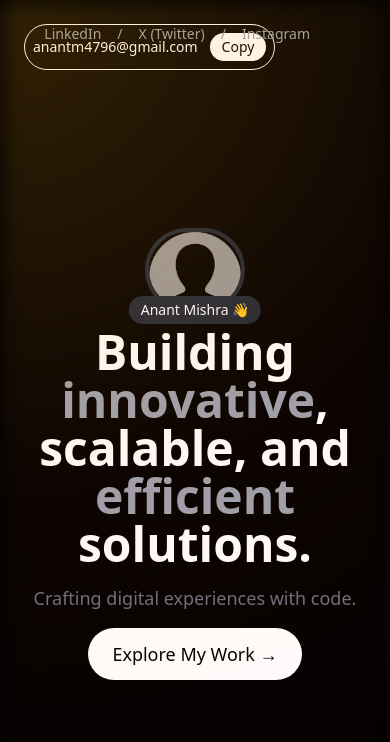
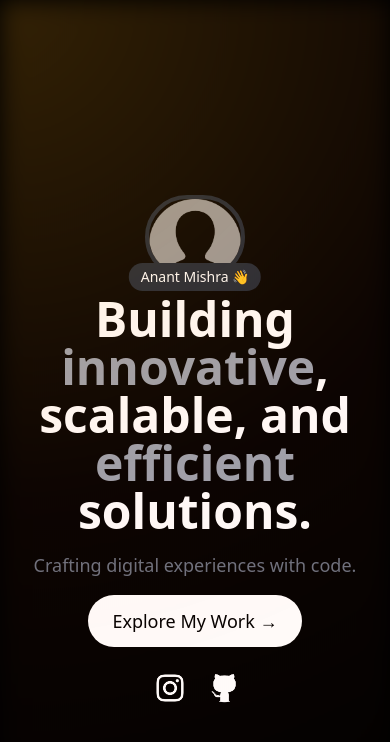
Before and after one commit to Anant-404/Portfolio, a Next.js app: page / in a window 390 px wide. Shown: the top 742 px of the page. Built offline with nearby package versions, Linux system fonts and the light colour scheme.

Commit message:
certain fixes

```diff
--- a/app/contact/page.tsx
+++ b/app/contact/page.tsx
@@ -67,7 +67,7 @@ const ContactPage = () => {
         <form
           onSubmit={sendEmail}
           ref={form}
-          className="h-1/2 lg:h-full lg:w-1/2 bg-red-50 rounded-xl text-xl flex flex-col gap-8 justify-center p-24"
+          className="h-[80%] lg:h-full lg:w-1/2 bg-red-50 rounded-xl text-xl flex flex-col gap-8 justify-center p-24"
         >
           <span>Dear Anant,</span>
           <textarea
--- a/app/page.tsx
+++ b/app/page.tsx
@@ -4,6 +4,8 @@
     import { useEffect,useState } from "react";
     import Image from "next/image";
     import pic from "@/assets/def.png";
+    import insta from "@/assets/instagram_1.png";
+    import github from "@/assets/Github_1.png";
 
     export default function Home() {
       const [copied, setCopied] = useState(false);
@@ -54,7 +56,7 @@
         <>
         <div className="min-h-screen w-full overflow-x-hidden">
         <div className="mx-[40px] mt-[32px]">
-        <div className="absolute top-6 left-6 flex items-center gap-3 border border-white  px-2 py-2 rounded-full">
+        <div className=" absolute top-6 left-6 hidden md:flex  items-center gap-3 border border-white  px-2 py-2 rounded-full z-50">
             <span className="text-sm ">{email}</span>
             <button
               onClick={handleCopy}
@@ -64,12 +66,12 @@
           </div>
 
           {/* Top Right: Social Media Links */}
-          <div className="absolute top-6  right-[80px] flex gap-4 text-gray-400 text-sm ">
-            <Link href="https://linkedin.com/in/anant-mishra" className="hover:text-white transition">LinkedIn</Link>
+          <div className="absolute top-6  right-[80px] hidden md:flex  gap-4 text-gray-400 text-sm z-50 ">
+            {/* <Link href="https://linkedin.com/in/" className="hover:text-white transition">LinkedIn</Link> */}
+            {/* <span>/</span> */}
+            <Link href=" https://x.com/Anant_x7?t=-eusGQzUQIjexL1rYXIiSw&s=08 " className="hover:text-white transition">X (Twitter)</Link>
             <span>/</span>
-            <Link href="https://dribbble.com/anant-mishra" className="hover:text-white transition">X (Twitter)</Link>
-            <span>/</span>
-            <Link href="https://instagram.com/anant_mishra" className="hover:text-white transition">Instagram</Link>
+            <Link href="https://instagram.com/saber_.002" className="hover:text-white transition">Instagram</Link>
           </div>
           </div>
 
@@ -111,6 +113,14 @@
                 <Link href="/land" className="inline-block mt-4 px-6 py-3 bg-white text-black text-lg font-medium rounded-full transition-transform transform hover:scale-105">
                   Explore My Work →
                 </Link>
+                <div className="flex gap-2 justify-center">
+                  <Link href="https://instagram.com/saber_.002">
+                    <Image src={insta} alt="insta" width={50} height={50}/>
+                  </Link>
+                  <Link href="https://github.com/Anant-404">
+                    <Image src={github} alt="insta" width={43} height={43} className=""/>
+                  </Link>
+                </div>
               </div>
             </main>
             </div>
--- a/components/Header.tsx
+++ b/components/Header.tsx
@@ -91,7 +91,7 @@ const listItemVar = {
 
         {/* LINKS AND SOCIALS */}
         <div className="hidden md:flex gap-4 w-1/3">
-          <Link href="#">
+          <Link href="https://github.com/Anant-404">
            <Image
             src={github}
             alt=""
@@ -141,12 +141,13 @@ const listItemVar = {
           ></motion.div>
         </button>
         {/* LIST */}
-        {open && (
+      {/* MENU LIST */}
+      {open && (
           <motion.div
             variants={listVar}
             initial="closed"
             animate="opened"
-            className="absolute top-0 left-0 w-screen h-screen bg-black text-white flex flex-col items-center justify-center gap-8 text-4xl z-40"
+            className="absolute top-0 left-0 w-screen h-screen bg-black text-white flex flex-col items-center justify-center gap-8 text-4xl z-[60]"
           >
             {links.map((link) => (
               <motion.div
--- a/components/TransitionProvider.tsx
+++ b/components/TransitionProvider.tsx
@@ -15,6 +15,8 @@ export default function TransitionProvider({ children }: { children: ReactNode }
         <div className="bg-[#000000] text-white">{children}</div>
     );
   }
+
+
 
   return (
     <AnimatePresence mode="wait">
@@ -35,7 +37,7 @@ export default function TransitionProvider({ children }: { children: ReactNode }
           exit={{ opacity: 0 }}
           transition={{ duration: 0.8, ease: "easeOut" }}
         >
-          {pathName.substring(1)}
+          {pathName === "/land" ? "Hi there!" : pathName.substring(1)}
         </motion.div>
         <motion.div
           className="h-screen w-screen fixed bg-black rounded-t-[100px] bottom-0 z-30"
```
Also changed, not shown: assets/Github_1.png (added), assets/Instagram_1.png (added).
